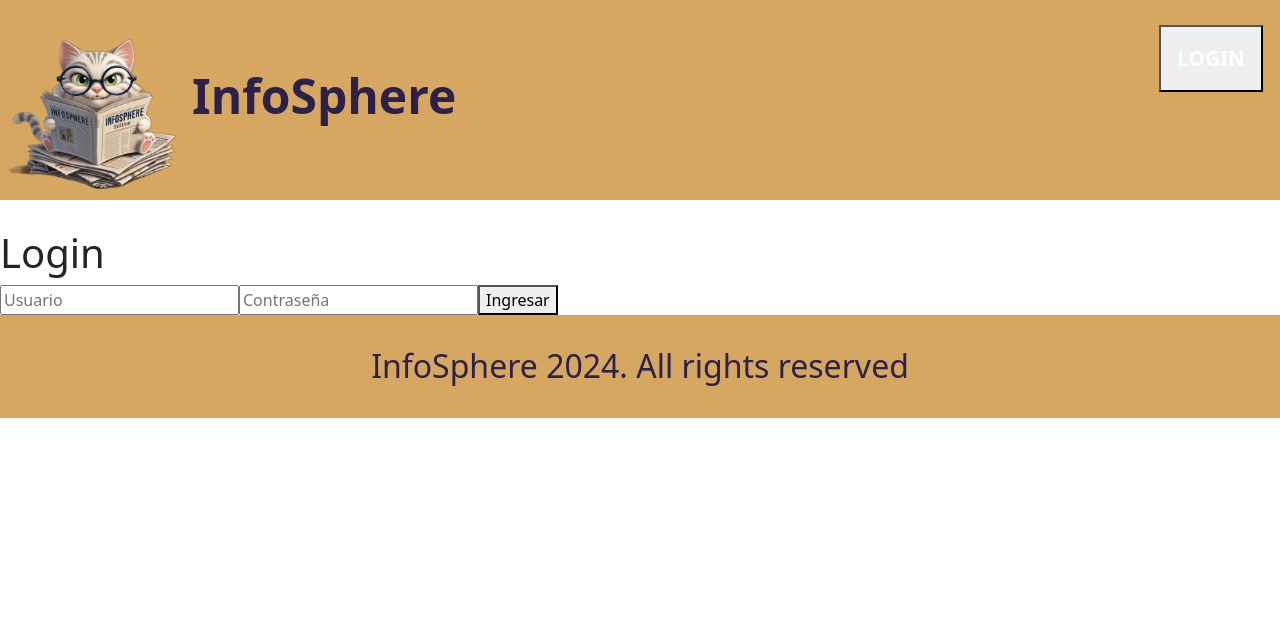
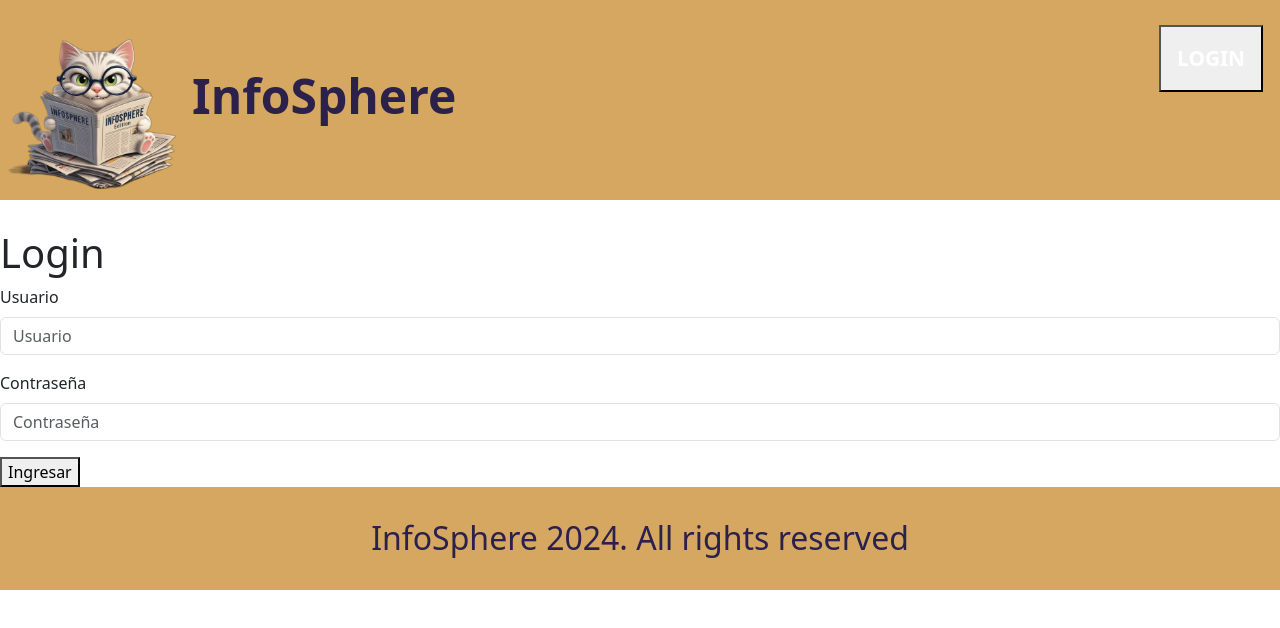
Before and after one commit to sarainesgonz/prog3-tif, a React (Vite) app in the folder InfoSphere/: page /login in a window 1280 px wide. Shown: the top 628 px of the page. Built offline with nearby package versions, Linux system fonts and the light colour scheme.

Commit message:
gives styles to the login form

```diff
--- a/InfoSphere/src/components/layout/Login.jsx
+++ b/InfoSphere/src/components/layout/Login.jsx
@@ -65,12 +65,20 @@ function Login(props) {
     return (
     <div>
         <h1>Login</h1>
+
         <form onSubmit={handleSubmit}>
-            <input required type="text" placeholder="Usuario" value={username} onChange={handleUsernameChange} id="formUsername"/>
-            <input required type="password" placeholder="Contraseña" value={password} onChange={handlePasswordChange} id="formPassword"/>
+        <div class="mb-3">
+        <label  className="form-label">Usuario</label>
+            <input required type="text" placeholder="Usuario" value={username} onChange={handleUsernameChange} id="formUsername" class="form-control"/>
+        </div>
+        <div class="mb-3">
+        <label className="form-label">Contraseña</label>
+            <input required type="password" placeholder="Contraseña" value={password} onChange={handlePasswordChange} id="formPassword" class="form-control"/>
+        </div>
             <button type="submit">Ingresar</button>
         </form>
     </div>
+
 )
   }
 export default Login;
```
